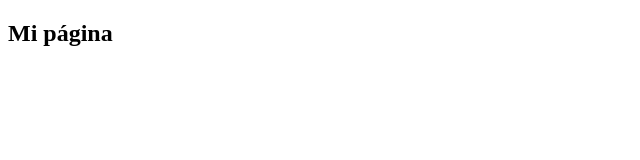
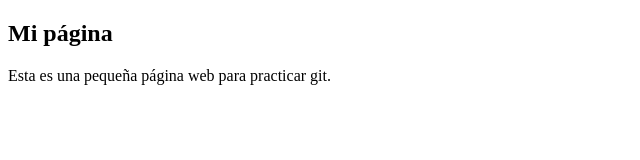
Before and after one commit to Pachecards/pruebagit, a plain HTML site: page index.html in a window 1280 px wide. Shown: the whole page, without its empty margins (0-640 px from the left). Drawn offline with Linux system fonts and the light colour scheme.

```diff
--- a/index.html
+++ b/index.html
@@ -8,5 +8,6 @@
 </head>
 <body>
     <h2>Mi página</h2>
+    <p>Esta es una pequeña página web para practicar git.</p>
 </body>
 </html>
```
